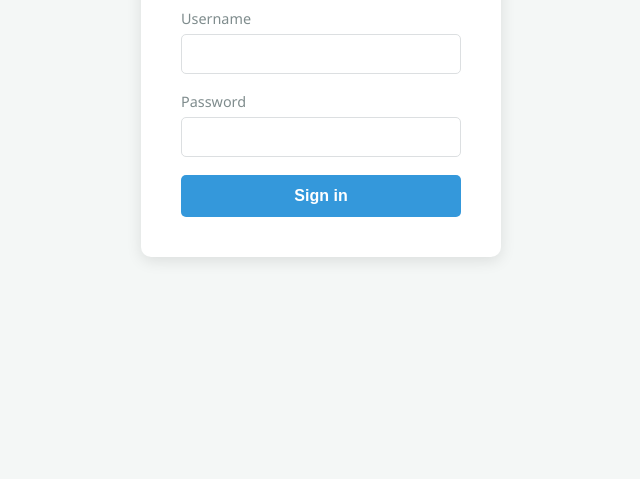
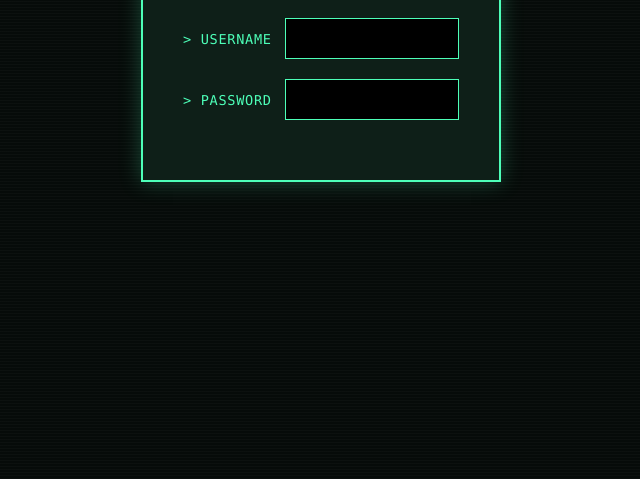
Before and after one commit to mlbladybug01/miraculous, a website built with Vite: page index.html in a window 1280 px wide. Shown: the part 321-800 px from the top of the page, without its empty margins (319-959 px from the left). Built offline with nearby package versions, Linux system fonts and the light colour scheme.

Commit message:
💄 update CSS and UX

```diff
--- a/index.html
+++ b/index.html
@@ -1,23 +1,39 @@
-<!DOCTYPE html>
+<!doctype html>
 <html lang="en">
     <head>
-  <meta charset="UTF-8">
-  <meta name="viewport" content="width=device-width, initial-scale=1.0">
+        <meta charset="UTF-8" />
+        <meta name="viewport" content="width=device-width, initial-scale=1.0" />
         <title>Bienvenue sur mon site</title>
     </head>
     <body>
         <div id="login-view" class="view">
             <div class="card">
-      <h1>Sign in</h1>
                 <form id="login-form" autocomplete="off">
+                    <div class="field">
                         <label for="username">Username</label>
-        <input id="username" name="username" type="text" required autocomplete="username" />
+                        <input
+                            id="username"
+                            name="username"
+                            type="text"
+                            required
+                            autocomplete="username"
+                        />
+                    </div>
 
+                    <div class="field">
                         <label for="password">Password</label>
-        <input id="password" name="password" type="password" required autocomplete="current-password" />
+                        <input
+                            id="password"
+                            name="password"
+                            type="password"
+                            required
+                            autocomplete="current-password"
+                        />
+                    </div>
 
-        <button type="submit">Sign in</button>
-        <p id="login-error" class="error" hidden>Incorrect username or password.</p>
+                    <p id="login-error" class="error" hidden>
+                        Incorrect username or password.
+                    </p>
                 </form>
             </div>
         </div>
--- a/src/main.js
+++ b/src/main.js
@@ -1,74 +1,85 @@
-import './style.css'
-import L from 'leaflet'
-import 'leaflet/dist/leaflet.css'
-import markerIcon2x from 'leaflet/dist/images/marker-icon-2x.png'
-import markerIcon from 'leaflet/dist/images/marker-icon.png'
-import markerShadow from 'leaflet/dist/images/marker-shadow.png'
+import "./style.css";
+import L from "leaflet";
+import "leaflet/dist/leaflet.css";
+import markerIcon2x from "leaflet/dist/images/marker-icon-2x.png";
+import markerIcon from "leaflet/dist/images/marker-icon.png";
+import markerShadow from "leaflet/dist/images/marker-shadow.png";
 
-delete L.Icon.Default.prototype._getIconUrl
+delete L.Icon.Default.prototype._getIconUrl;
 L.Icon.Default.mergeOptions({
     iconRetinaUrl: markerIcon2x,
     iconUrl: markerIcon,
     shadowUrl: markerShadow,
-})
+});
 
 async function sha256Hex(text) {
-  const data = new TextEncoder().encode(text)
-  const hashBuffer = await crypto.subtle.digest('SHA-256', data)
+    const data = new TextEncoder().encode(text);
+    const hashBuffer = await crypto.subtle.digest("SHA-256", data);
     return Array.from(new Uint8Array(hashBuffer))
-    .map((byte) => byte.toString(16).padStart(2, '0'))
-    .join('')
+        .map((byte) => byte.toString(16).padStart(2, "0"))
+        .join("");
 }
 
-const loginView = document.getElementById('login-view')
-const mapView = document.getElementById('map-view')
-const loginForm = document.getElementById('login-form')
-const loginError = document.getElementById('login-error')
+const loginView = document.getElementById("login-view");
+const mapView = document.getElementById("map-view");
+const loginForm = document.getElementById("login-form");
+const loginError = document.getElementById("login-error");
+const usernameInput = document.getElementById("username");
+const passwordInput = document.getElementById("password");
 
-const PARIS_BOUNDS = L.latLngBounds([48.815, 2.224], [48.902, 2.470])
+const PARIS_BOUNDS = L.latLngBounds([48.815, 2.224], [48.902, 2.47]);
 
 function showMap() {
-  loginView.hidden = true
-  mapView.hidden = false
+    loginView.hidden = true;
+    mapView.hidden = false;
 
-  const lat = parseFloat(import.meta.env.VITE_PIN_LAT)
-  const lng = parseFloat(import.meta.env.VITE_PIN_LNG)
-  const label = import.meta.env.VITE_PIN_LABEL || ''
+    const lat = parseFloat(import.meta.env.VITE_PIN_LAT);
+    const lng = parseFloat(import.meta.env.VITE_PIN_LNG);
+    const label = import.meta.env.VITE_PIN_LABEL || "";
 
-  const map = L.map('map', {
+    const map = L.map("map", {
         minZoom: 12,
         maxZoom: 18,
         maxBounds: PARIS_BOUNDS,
         maxBoundsViscosity: 1.0,
-  }).setView([lat, lng], 15)
+    }).setView([lat, lng], 15);
 
-  L.tileLayer('https://{s}.tile.openstreetmap.org/{z}/{x}/{y}.png', {
+    L.tileLayer("https://{s}.tile.openstreetmap.org/{z}/{x}/{y}.png", {
         attribution:
             '&copy; <a href="https://www.openstreetmap.org/copyright">OpenStreetMap</a> contributors',
         maxZoom: 18,
-  }).addTo(map)
+    }).addTo(map);
 
-  L.marker([lat, lng]).addTo(map).bindPopup(label).openPopup()
+    L.marker([lat, lng]).addTo(map).bindPopup(label).openPopup();
 }
 
-loginForm.addEventListener('submit', async (event) => {
-  event.preventDefault()
+loginForm.addEventListener("input", () => {
+    loginError.hidden = true;
+});
 
-  const username = document.getElementById('username').value
-  const password = document.getElementById('password').value
+loginForm.addEventListener("keydown", async (event) => {
+    if (event.key !== "Enter") return;
+    event.preventDefault();
+
+    const username = usernameInput.value;
+    const password = passwordInput.value;
+
+    if (!username || !password) return;
 
     const [usernameHash, passwordHash] = await Promise.all([
         sha256Hex(username),
         sha256Hex(password),
-  ])
+    ]);
 
-  const validUsername = usernameHash === import.meta.env.VITE_APP_USERNAME_HASH
-  const validPassword = passwordHash === import.meta.env.VITE_APP_PASSWORD_HASH
+    const validUsername =
+        usernameHash === import.meta.env.VITE_APP_USERNAME_HASH;
+    const validPassword =
+        passwordHash === import.meta.env.VITE_APP_PASSWORD_HASH;
 
     if (validUsername && validPassword) {
-    loginError.hidden = true
-    showMap()
+        loginError.hidden = true;
+        showMap();
     } else {
-    loginError.hidden = false
+        loginError.hidden = false;
     }
-})
+});
--- a/src/style.css
+++ b/src/style.css
@@ -1,17 +1,33 @@
 * {
   box-sizing: border-box;
+}
+
+:root {
+  --bg: #060b09;
+  --panel: #0e1f18;
+  --accent: #4dffb8;
+  --accent-dim: rgba(77, 255, 184, 0.25);
+  --text: #d9fff0;
+  --error: #ff8080;
 }
 
 html, body {
   margin: 0;
   padding: 0;
   height: 100%;
-  font-family: 'Segoe UI', Tahoma, Geneva, Verdana, sans-serif;
+  font-family: 'Consolas', 'Courier New', monospace;
 }
 
 body {
-  background-color: #f4f7f6;
-  color: #333;
+  background-color: var(--bg);
+  background-image: repeating-linear-gradient(
+    0deg,
+    rgba(255, 255, 255, 0.025) 0px,
+    rgba(255, 255, 255, 0.025) 1px,
+    transparent 1px,
+    transparent 3px
+  );
+  color: var(--text);
 }
 
 .view {
@@ -29,19 +45,13 @@ body {
 }
 
 .card {
-  background: white;
+  background: var(--panel);
   padding: 40px;
-  border-radius: 10px;
-  box-shadow: 0 4px 15px rgba(0, 0, 0, 0.1);
+  border: 2px solid var(--accent);
+  border-radius: 0;
+  box-shadow: 0 0 20px var(--accent-dim);
   width: 100%;
   max-width: 360px;
-}
-
-.card h1 {
-  color: #2c3e50;
-  margin-top: 0;
-  margin-bottom: 25px;
-  text-align: center;
 }
 
 #login-form {
@@ -49,38 +59,46 @@ body {
   flex-direction: column;
 }
 
-#login-form label {
-  font-size: 0.9rem;
-  color: #7f8c8d;
-  margin-bottom: 6px;
+.field {
+  display: flex;
+  align-items: center;
+  gap: 12px;
+  margin-bottom: 20px;
 }
 
-#login-form input {
-  padding: 10px 12px;
-  margin-bottom: 18px;
-  border: 1px solid #dcdfe1;
-  border-radius: 5px;
-  font-size: 1rem;
+.field label {
+  flex: 0 0 auto;
+  width: 90px;
+  font-size: 0.85rem;
+  color: var(--accent);
+  text-transform: uppercase;
+  letter-spacing: 0.05em;
 }
 
-#login-form button {
-  padding: 12px 24px;
-  background-color: #3498db;
-  color: white;
-  border: none;
-  border-radius: 5px;
-  font-weight: bold;
-  font-size: 1rem;
-  cursor: pointer;
-  transition: background 0.3s ease;
+.field label::before {
+  content: '> ';
 }
 
-#login-form button:hover {
-  background-color: #2980b9;
+.field input {
+  flex: 1;
+  min-width: 0;
+  padding: 10px 12px;
+  border: 1px solid var(--accent);
+  border-radius: 0;
+  background: #000;
+  color: var(--text);
+  font-family: inherit;
+  font-size: 1rem;
+  caret-color: var(--accent);
+}
+
+.field input:focus {
+  outline: none;
+  box-shadow: 0 0 8px var(--accent-dim);
 }
 
 .error {
-  color: #e74c3c;
+  color: var(--error);
   font-size: 0.9rem;
   text-align: center;
   margin-top: 14px;
```
Lines whose indentation alone changed are shown as unchanged.
